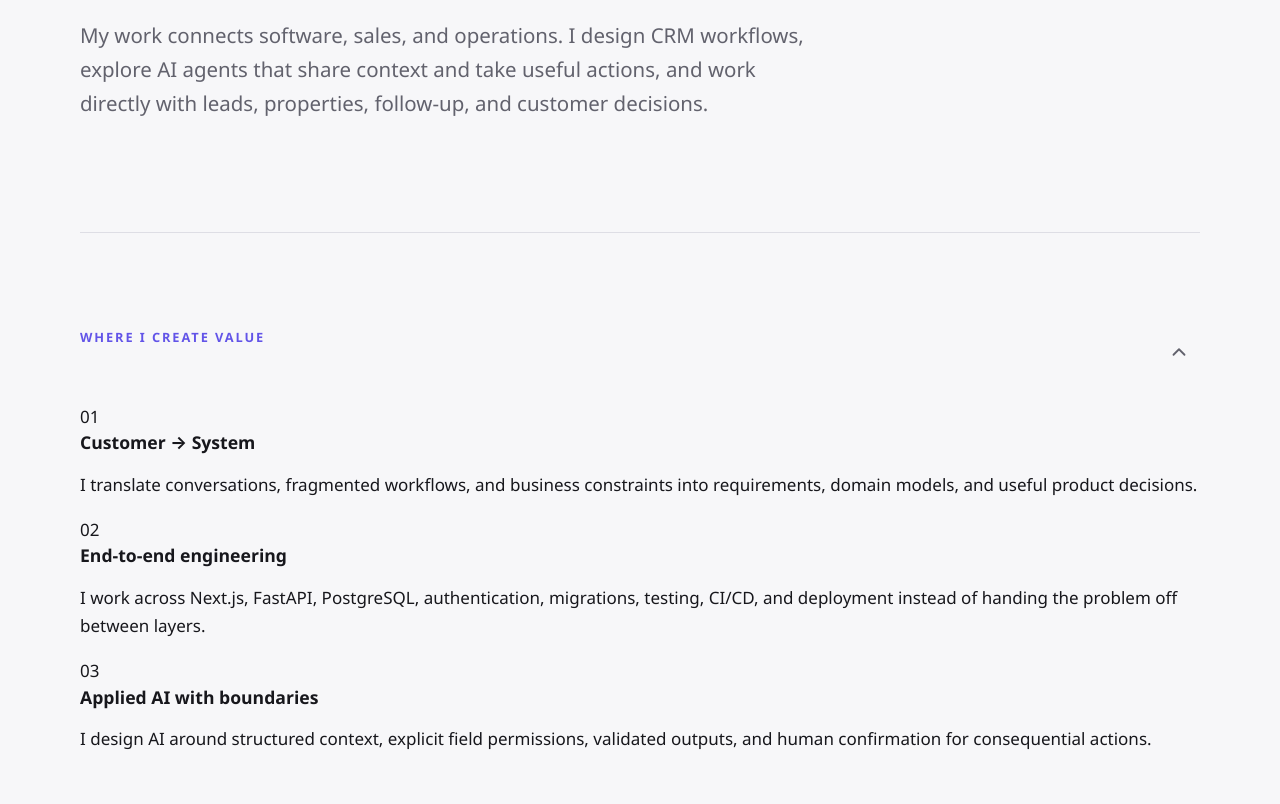
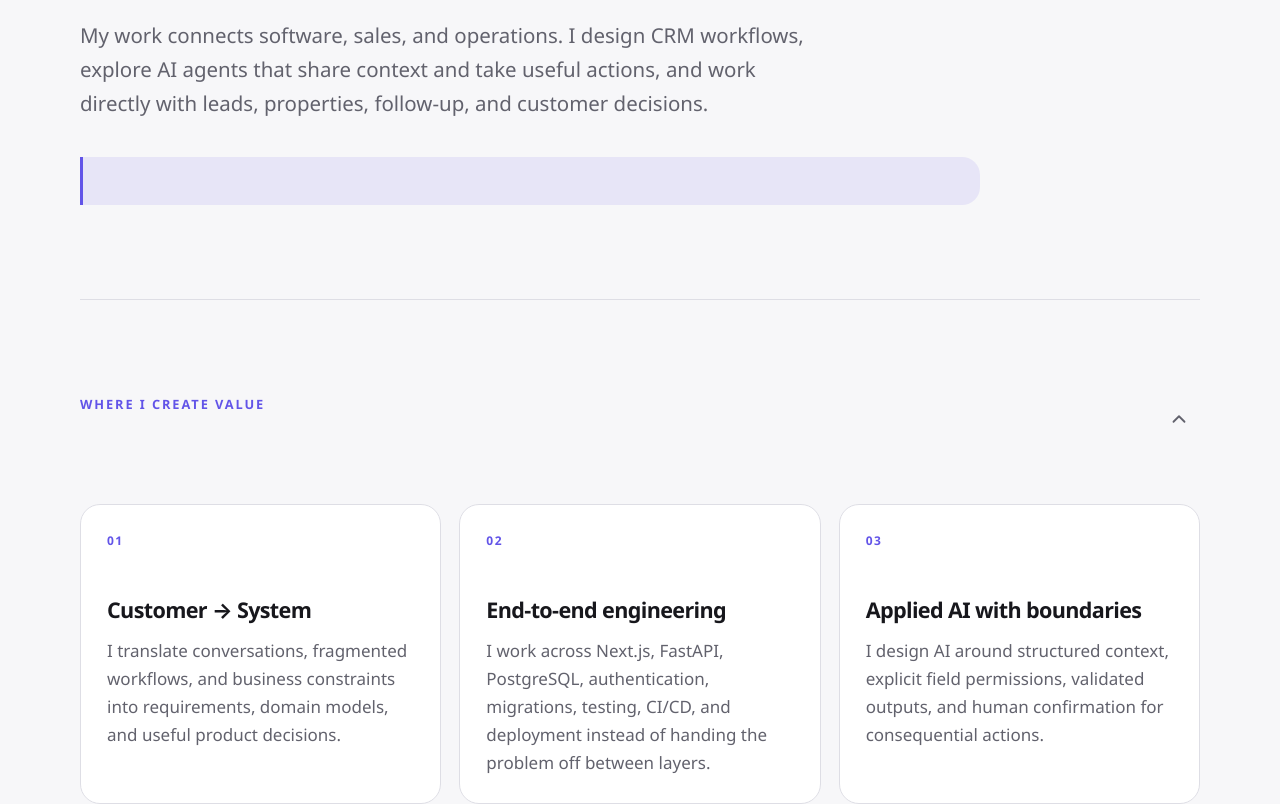
Before and after one commit to h8hyf2rw9y-afk/Portfolio, a React (Vite) app: page / in a window 1280 px wide. Shown: the part 1000-1804 px from the top of the page. Built offline with nearby package versions, Linux system fonts and the light colour scheme.

Commit message:
Reframe portfolio for Forward Deployed roles

```diff
--- a/src/styles.css
+++ b/src/styles.css
@@ -256,3 +256,17 @@ html{scrollbar-width:thin;scrollbar-color:color-mix(in srgb,var(--accent) 72%,va
 .project-links{display:flex;flex-wrap:wrap;gap:12px;margin-top:22px}
 .project-links .button{width:auto}
 @media(max-width:520px){.project-links{flex-direction:column}.project-links .button{width:100%}}
+
+/* Recruiter-first narrative sections */
+.about-copy{display:grid;max-width:860px;gap:18px}
+.about-copy .body-copy{margin:0}
+.about-quote{max-width:900px;margin:36px 0 0;padding:24px 28px;border-left:3px solid var(--accent);border-radius:0 18px 18px 0;color:inherit;background:var(--accent-soft);font-size:clamp(1.35rem,2.5vw,2rem);font-weight:720;letter-spacing:-.035em;line-height:1.3}
+.value-intro,.collaborative-note{max-width:880px;margin-bottom:34px}
+.collaborative-note{padding:18px 20px;border:1px solid var(--line);border-radius:15px;background:var(--surface-soft);font-size:.95rem}
+.value-grid,.leveling-grid{display:grid;grid-template-columns:repeat(3,minmax(0,1fr));gap:18px}
+.value-grid article,.leveling-grid article{min-height:260px;padding:26px;border:1px solid var(--line);border-radius:20px;background:var(--surface)}
+.value-grid article>span{display:block;margin-bottom:46px;color:var(--accent);font-size:.75rem;font-weight:800;letter-spacing:.12em}
+.value-grid h3,.leveling-grid h3{font-size:1.35rem;letter-spacing:-.03em}
+.value-grid p,.leveling-grid p{margin:12px 0 0;color:var(--muted);line-height:1.65}
+.leveling-grid article{min-height:250px;background:linear-gradient(145deg,var(--surface),color-mix(in srgb,var(--surface) 92%,var(--accent)))}
+@media(max-width:900px){.value-grid,.leveling-grid{grid-template-columns:1fr}.value-grid article,.leveling-grid article{min-height:0}.value-grid article>span{margin-bottom:26px}}
```
